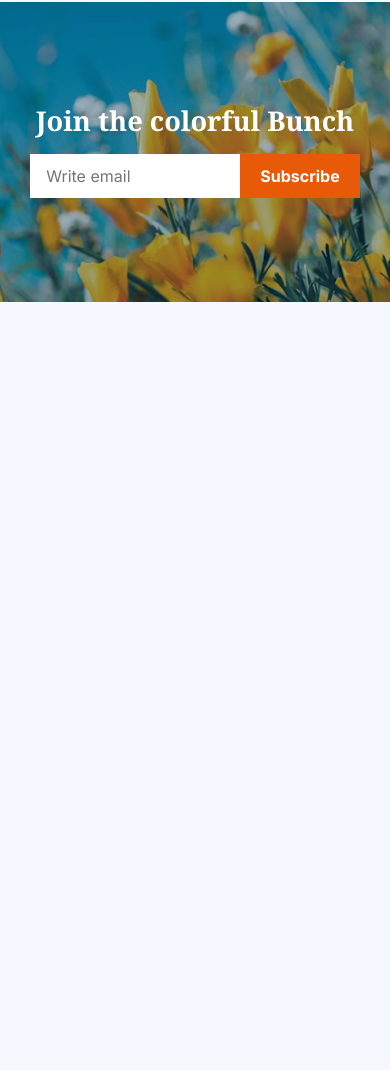
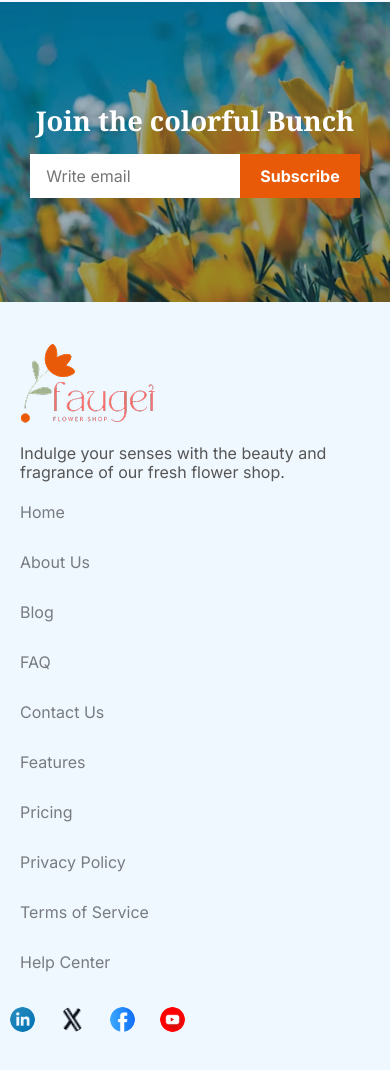
Before and after one commit to Hasib473/Flower-shop, a plain HTML site: page index.html in a window 390 px wide. Shown: the part 4428-5498 px from the top of the page. Before the commit the page ends 4730 px from the top, so only its background shows below. Drawn offline with Linux system fonts and the light colour scheme.

Commit message:
adding the footer section for both screen

```diff
--- a/index.html
+++ b/index.html
@@ -178,6 +178,37 @@
         </div>
     </main>
 
+   <footer class="footer-section">
+    <div class="footer-content">
+        <div class="footer-brand">
+            <img src="assets/logo.png" alt="Fauget Flower Shop Logo" class="footer-logo">
+            <p class="footer-tagline inter">Indulge your senses with the beauty and fragrance of our fresh flower shop.</p>
+        </div>
+        <div class="footer-links">
+            <div class="footer-column">
+                <ul>
+                    <li><a href="#">Home</a></li>
+                    <li><a href="#">About Us</a></li>
+                    <li><a href="#">Blog</a></li>
+                    <li><a href="#">FAQ</a></li>
+                    <li><a href="#">Contact Us</a></li>
+                    <li><a href="#">Features</a></li>
+                    <li><a href="#">Pricing</a></li>
+                    <li><a href="#">Privacy Policy</a></li>
+                    <li><a href="#">Terms of Service</a></li>
+                    <li><a href="#">Help Center</a></li>
+                </ul>
+            </div>
+        </div>
+        <div class="footer-social">
+            <a href="#" class="social-icon"><img src="assets/icon-linkedin.png" alt="LinkedIn"></a>
+            <a href="#" class="social-icon"><img src="assets/icon-twitter.png" alt="X "></a>
+            <a href="#" class="social-icon"><img src="assets/icon-facebook.png" alt="Facebook"></a>
+            <a href="#" class="social-icon"><img src="assets/icon-youtube.png" alt="YouTube"></a>
+        </div>
+    </div>
+</footer>
+
 </body>
 
 </html>
--- a/style/style.css
+++ b/style/style.css
@@ -365,6 +365,83 @@ subscribe-content {
   font-weight: 700;
 }
 
+/* footer */
+.footer-section {
+  background-color: #f0f8ff;
+  padding: 60px 0;
+  color: rgba(0, 0, 0, 0.5);
+}
+
+.footer-content {
+  max-width: 1200px;
+  margin: 0 auto;
+  display: flex;
+  justify-content: space-between;
+  align-items: flex-start;
+  padding: 0 20px;
+}
+
+.footer-brand {
+  flex: 1;
+  min-width: 280px;
+  margin-right: 40px;
+}
+
+.footer-logo {
+  max-width: 180px;
+  height: auto;
+  margin-bottom: 15px;
+}
+
+.footer-tagline {
+  font-size: 1rem;
+  line-height: 1.6;
+  color: #555;
+}
+
+.footer-links {
+  display: flex;
+  flex: 2;
+  justify-content: space-around;
+  min-width: 300px;
+}
+
+.footer-column ul {
+  display: grid;
+  grid-template-columns: repeat(2, 1fr);
+  gap: 20px;
+
+  list-style: none;
+  padding: 0;
+  margin: 0;
+}
+
+.footer-column ul li {
+  margin-bottom: 10px;
+}
+
+.footer-column ul li a {
+  text-decoration: none;
+  color: rgba(0, 0, 0, 0.5);
+  font-size: 1rem;
+
+}
+
+
+.footer-social {
+  display: flex;
+  gap: 15px;
+  align-items: center;
+  margin-left: 40px;
+}
+
+.social-icon img {
+  width: 35px;
+  height: 35px;
+  border-radius: 50%;
+  padding: 5px;
+}
+
 /* Responsive for Mobile Devices */
 @media screen and (max-width: 576px) {
 
@@ -503,6 +580,71 @@ subscribe-content {
   }
 
 
+  /* responsive for footer */
+.footer-section {
+
+  padding: 40px 0;
+
+}
+
+.footer-content {
+
+  flex-direction: column;
+  gap:20px
+
+}
+
+
+.footer-logo {
+  max-width: 180px;
+  height: auto;
+  margin-bottom: 15px;
+}
+
+.footer-tagline {
+  font-size: 1rem;
+  line-height: 1.2;
+  color: #555;
+}
+
+.footer-links {
+  display: flex;
+  flex: 2;
+  justify-content: start;
+  min-width: 300px;
+}
+
+.footer-column ul {
+
+  grid-template-columns: repeat(1, 1fr);
+  justify-content: start;
+
+}
+
+.footer-column ul li {
+  margin-bottom: 10px;
+}
+
+.footer-column ul li a {
+  text-decoration: none;
+  color: rgba(0, 0, 0, 0.5);
+  font-size: 1rem;
+
+}
+.footer-social {
+  display: flex;
+  gap: 15px;
+  /* border:2px solid tomato; */
+  margin-left: -15px;
+}
+
+
+
+
+
+
+
+
 
 
 
```
Lines whose indentation alone changed are shown as unchanged.
